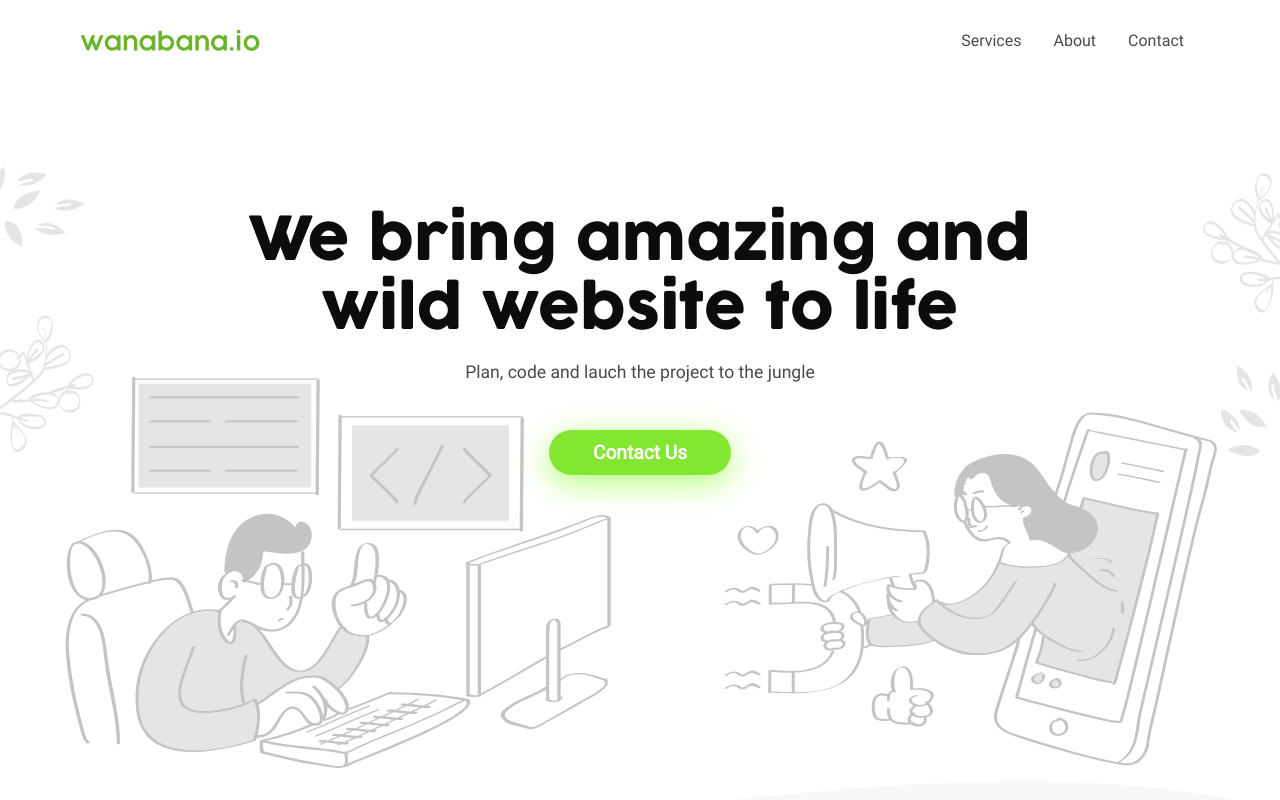
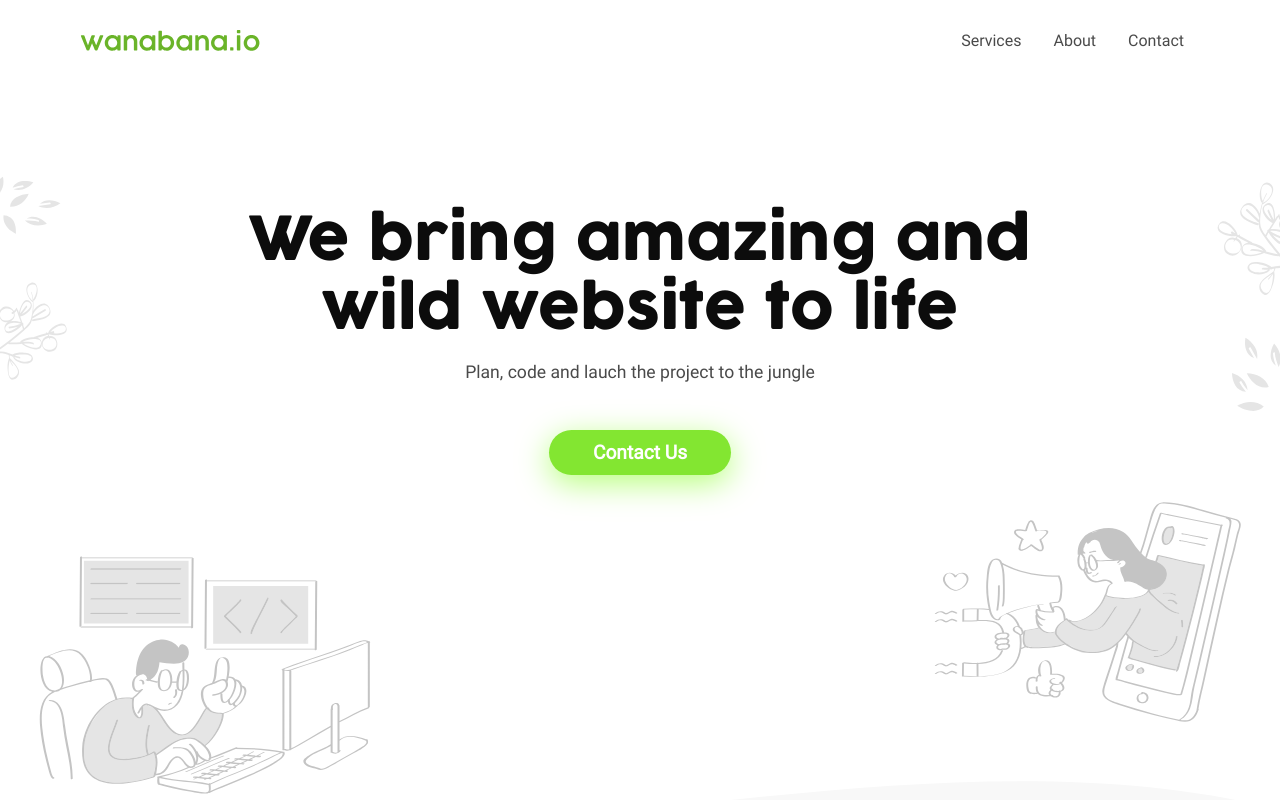
Before and after one commit to wanabana-io/quetzalcoatl, a React (Create React App) app: page / in a window 1280 px wide. Shown: the top 800 px of the page. Built offline with nearby package versions, Linux system fonts and the light colour scheme; no server answers.

Commit message:
Images fixed

```diff
--- a/src/components/About/aboutUs.jsx
+++ b/src/components/About/aboutUs.jsx
@@ -1,8 +1,6 @@
 import React from 'react';
 import { ReactSVG } from 'react-svg'
 import AboutUsImage from '../../assets/about/about-us.svg';
-import AboutUSImageDesktop from '../../assets/about/about-us-desktop.svg'
-
 
 const About = () => {
   return (
@@ -14,7 +12,6 @@ const About = () => {
 
       <div className="about__image-container">
         <ReactSVG src={AboutUsImage} className="about__image-about" />
-        <ReactSVG src={AboutUSImageDesktop} className="about__image-about-desktop" />
       </div>
     </div>
   );
--- a/src/sass/components/_about.scss
+++ b/src/sass/components/_about.scss
@@ -48,16 +48,7 @@
 
   &__image-about {
     @include desktop {
-     display: none;
-    }
-  }
-
-  &__image-about-desktop {
-    display: none;
-
-    @include desktop {
-      display: block;
-      margin-left: 5rem;
+      width: 30rem;
     }
   }
 }
--- a/src/sass/components/_hero.scss
+++ b/src/sass/components/_hero.scss
@@ -1,6 +1,6 @@
 .container-information {
   background-color: $white;
-  background-image: url("../../assets/hero/girl-mobile.svg"),
+  background-image: url("../../assets/hero/girl-desktop.svg"),
     url("../../assets/hero/left-mobile-flower.svg"),
     url("../../assets/hero/right-mobile-flower.svg");
   background-repeat: no-repeat;
@@ -18,7 +18,8 @@
       url("../../assets/hero/guy-dekstop.svg"),
       url("../../assets/hero/right-desktop-flowers.svg"),
       url("../../assets/hero/left-desktop-flowers.svg");
-    background-position: right 100%, 0% 125%, 100% 18%, 0% 15%;
+      background-size: 30%, 32%, 6%, 6%;
+      background-position: right 80%, 0% 100%, 100% 18%, 0% 15%;
   }
 
   &__title {
```
Also changed, not shown: src/assets/about/about-us-desktop.svg (deleted).
